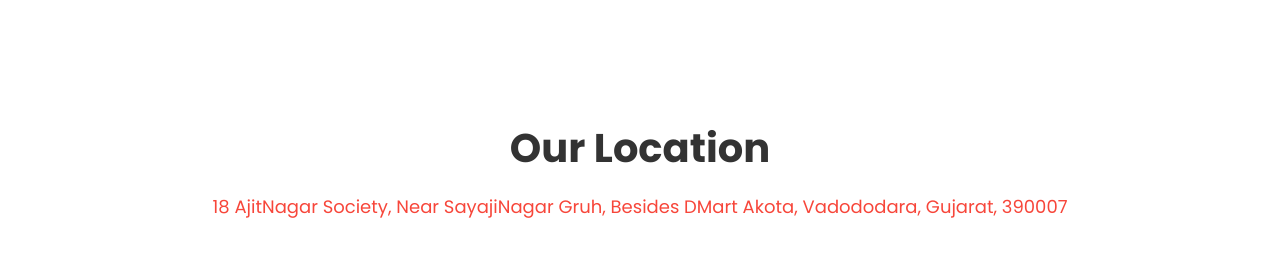
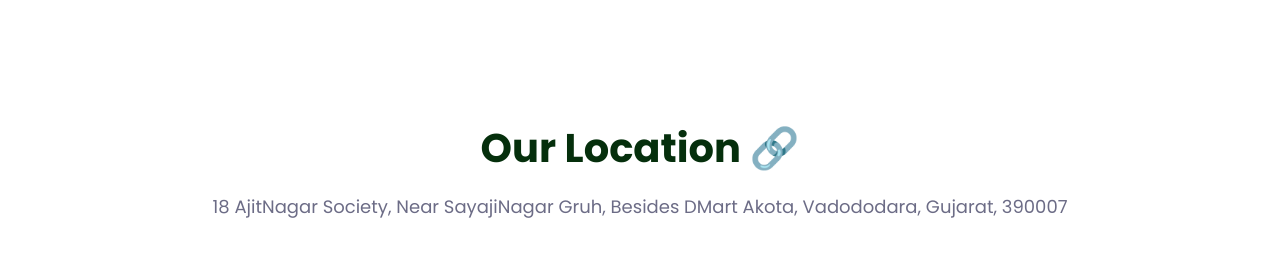
Before and after one commit to aaravmat1209/wildscapes_gallery, a website: page source/index.html in a window 1280 px wide. Shown: the part 3660-3937 px from the top of the page. Drawn offline with Linux system fonts and the light colour scheme; some packages are replaced by stand-ins of ours.

Commit message:
small change

```diff
--- a/source/index.html
+++ b/source/index.html
@@ -400,11 +400,11 @@
       </div>
     </div>
     <div class="col-lg-10 mx-auto text-center" id="team">
-      <h2 class="section-title" style="font-size: 40px;">Our Location</h2>
+      <a href="https://www.google.com/maps/place/18,+Ajit+Nagar+Society,+Akota,+Vadodara,+Gujarat+390020/@22.301191,73.1699591,17z/data=!3m1!4b1!4m6!3m5!1s0x395fc8a625f880bd:0x2fd6d40731265543!8m2!3d22.301191!4d73.1699591!16s%2Fg%2F11l5gwrmhk?entry=ttu" target="_blank">
+      <h2 class="section-title" style="font-size: 40px;color: rgb(5, 47, 12);">Our Location 🔗</h2></a>
       <p style="font-size: large;">
-        <a href="https://www.google.com/maps/place/18,+Ajit+Nagar+Society,+Akota,+Vadodara,+Gujarat+390020/@22.301191,73.1699591,17z/data=!3m1!4b1!4m6!3m5!1s0x395fc8a625f880bd:0x2fd6d40731265543!8m2!3d22.301191!4d73.1699591!16s%2Fg%2F11l5gwrmhk?entry=ttu" target="_blank">
           18 AjitNagar Society, Near SayajiNagar Gruh, Besides DMart Akota, Vadododara, Gujarat, 390007
-        </a>
+
       </p>
       </div>
   </div>
```
